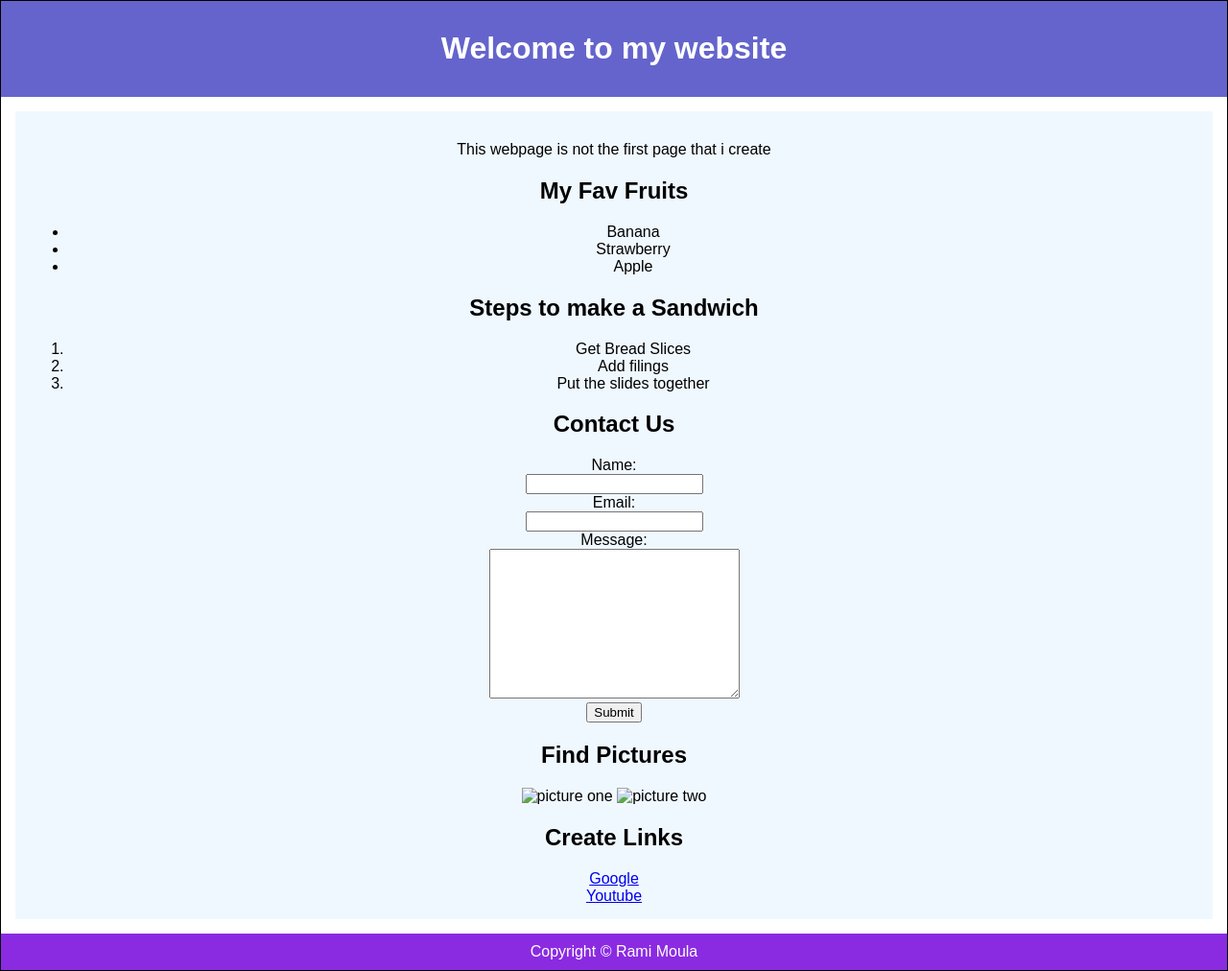
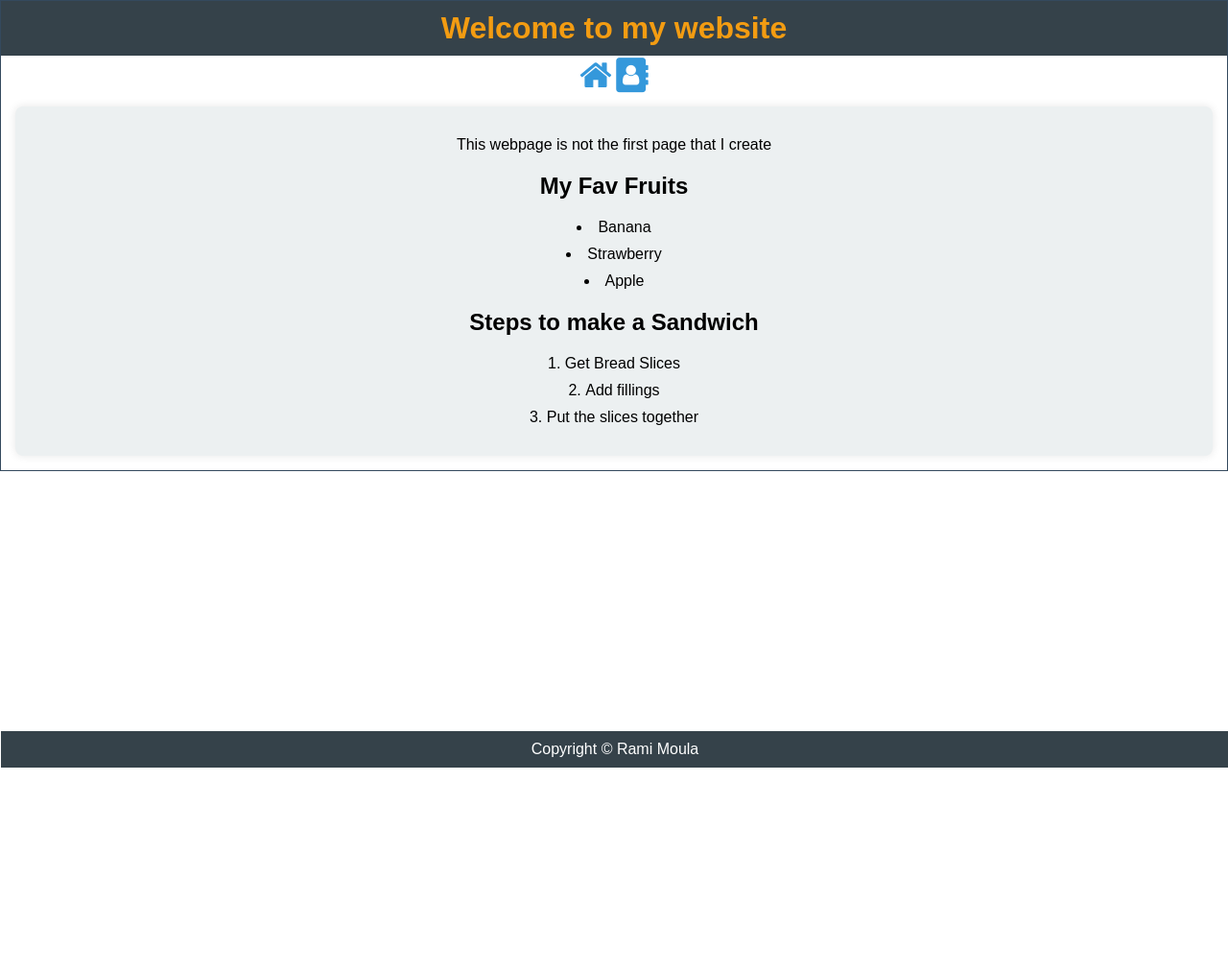
Before and after one commit to CIT82/ramim-pub, a plain HTML site: page pages/index.html in a window 1280 px wide. Shown: the whole page at 96% size. After the commit the page ends 800 px from the top, so only its background shows below. Drawn offline with Linux system fonts and the light colour scheme.

Commit message:
creating contact and adding styling

```diff
--- a/pages/index.html
+++ b/pages/index.html
@@ -3,18 +3,23 @@
 <head>
     <meta charset="UTF-8">
     <meta name="viewport" content="width=device-width, initial-scale=1.0">
+    <link rel="stylesheet" href="https://cdnjs.cloudflare.com/ajax/libs/font-awesome/4.7.0/css/font-awesome.min.css">
+    <link rel="stylesheet" href="style.css">
     <title>My Website</title>
-    <link rel="stylesheet" href="style.css">
     <script src="main.js"></script>
 </head>
 <body class="outline">
     <header>
         <h1>Welcome to my website</h1>
     </header>
+    <nav>
+      <a href="index.html"><i class="fa fa-home" style="font-size:36px"></i></a>
+      <a href="contact.html"><i class="fa fa-address-book" style="font-size:36px"></i></a>
+  </nav>
     <main>
-            <p>This webpage is not the first page that i create</p>
+        <p>This webpage is not the first page that I create</p>
         <section>
-                <h2 >My Fav Fruits</h2>
+            <h2>My Fav Fruits</h2>
             <ul>
                 <li>Banana</li>
                 <li>Strawberry</li>
@@ -25,29 +30,9 @@
             <h2>Steps to make a Sandwich</h2>
             <ol>
                 <li>Get Bread Slices</li>
-                    <li>Add filings</li>
-                    <li>Put the slides together</li>
+                <li>Add fillings</li>
+                <li>Put the slices together</li>
             </ol>
-            </section>
-            <section>
-                <h2>Contact Us</h2>
-                <form action="">
-                    <label>Name:</label>
-                    <input type="text">
-                    <label>Email:</label>
-                    <input type="email">
-                    <label>Message:</label>
-                    <textarea cols="30" rows="10"></textarea><br>
-                    <button>Submit</button>
-                </form>
-            </section>
-            <section>
-                <h2>Find Pictures</h2>
-                <img src="images/cutecatone.jpg" alt="picture one">
-                <img src="images/cutecattwo.jpg" alt="picture two">
-                <h2>Create Links</h2>
-                <a href="https://www.google.com/" target="_blank">Google</a><br>
-                <a href="https://www.youtube.com/"target="_blank">Youtube</a>
         </section>
     </main>
     <footer>
--- a/pages/style.css
+++ b/pages/style.css
@@ -1,32 +1,66 @@
 body {
-    font-family: Arial, Helvetica, sans-serif;
+    font-family: 'Arial', sans-serif;
     margin: 0;
     padding: 0;
     text-align: center;
 }
 
 header {
-    background-color: rgb(100, 100, 204);
-    color: white;
+    background-color: #35424a;
+    color: #ffffff;
     padding: 10px 0;
+    border-bottom: 2px solid #ffffff;
 }
+
+h1 {
+    margin: 0;
+    color: #f39c12;
+}
+
 
 main {
     margin: 15px;
     padding: 15px;
-    background-color: aliceblue;
+    background-color: #ecf0f1;
+    border-radius: 8px;
+    box-shadow: 0 0 10px rgba(0, 0, 0, 0.1);
 }
 
 .outline {
-    border: 1px solid black;
+    border: 1px solid #34495e;
 }
 
-footer{
-background-color: blueviolet;
-color: white;
-padding: 10px 0;
+
+footer {
+    background-color: #35424a;
+    color: #ffffff;
+    padding: 10px 0;
+    position: fixed;
+    bottom: 0;
+    width: 100%;
 }
 
-label{
-    display: block;
+a {
+    text-decoration: none;
 }
+
+a:link, a:visited {
+    color: #3498db;
+}
+
+a:hover {
+    color: #f39c12;
+}
+
+a:active {
+    color: #e74c3c;
+}
+
+ul, ol {
+    list-style-position: inside;
+    padding-left: 0;
+}
+
+li {
+    margin-bottom: 10px;
+}
```
Also changed, not shown: pages/contact.html (added, +37 -0 lines). Lines whose indentation alone changed are shown as unchanged.
